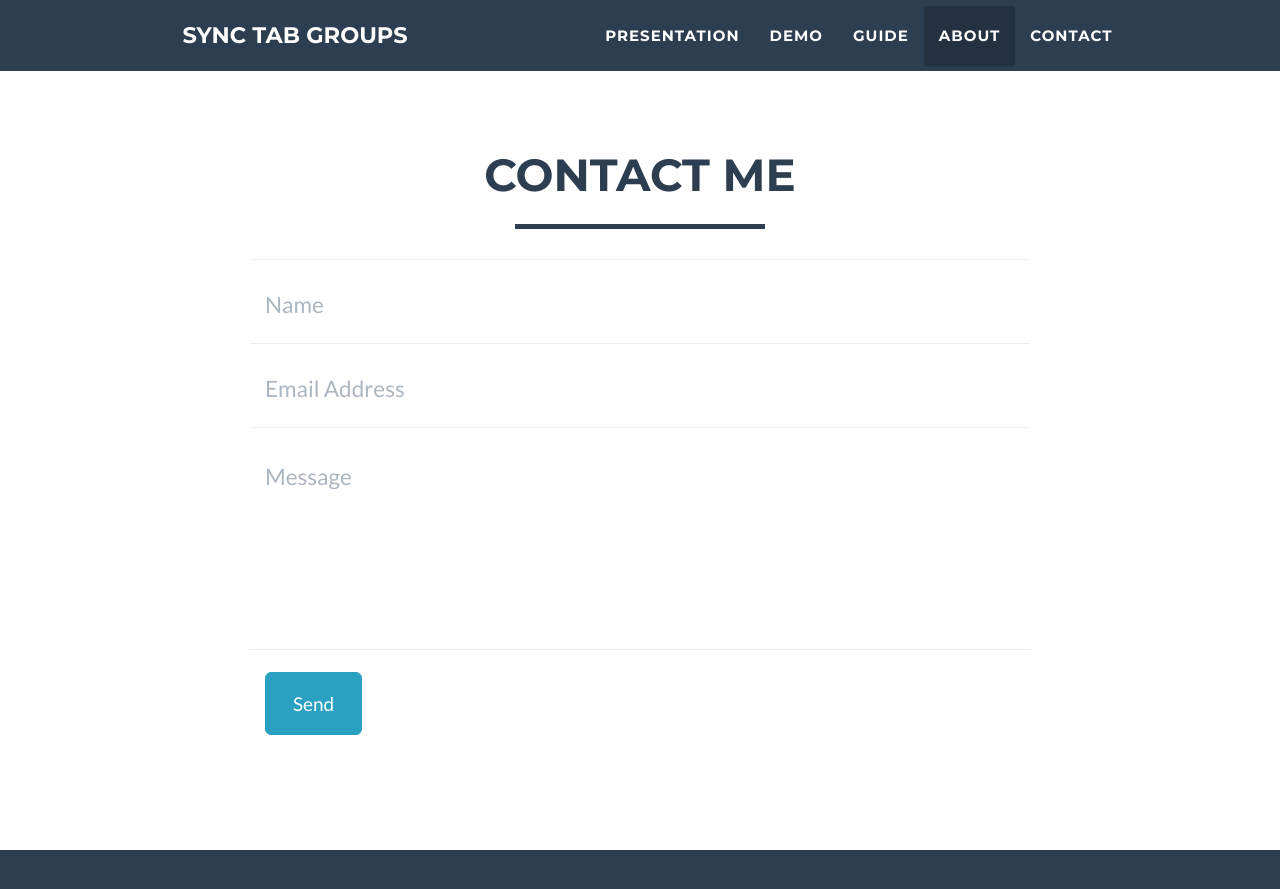
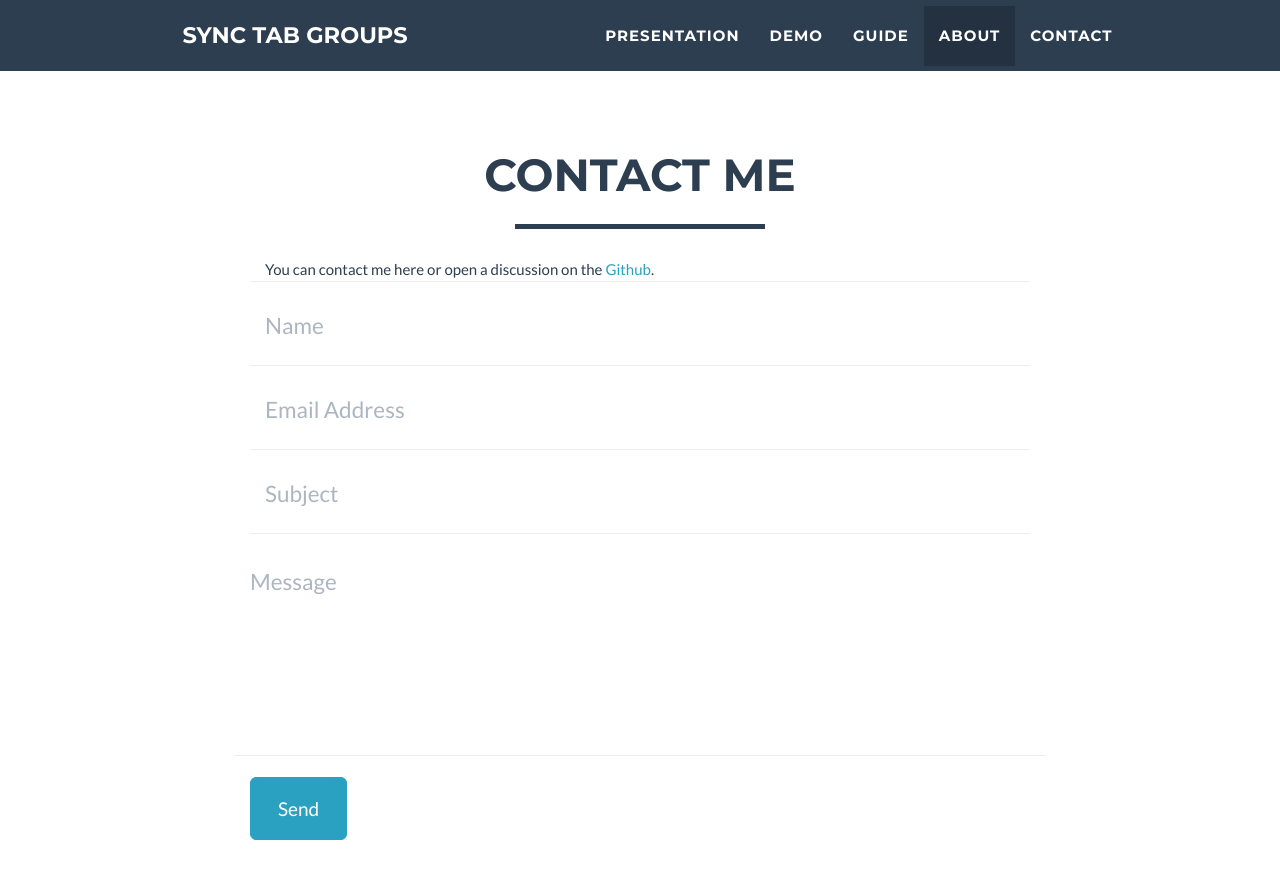
Before and after one commit to Morikko/synctabgroups-docs, a Jekyll site: the page built from index.html, in a window 1280 px wide and 900 px high, scrolled down 3426 px. Shown: the top 889 px of the window. Built offline with Jekyll 4.4.1, drawn with Linux system fonts in a browser that asks for light colours.

Commit message:
Finish contact section

```diff
--- a/_includes/contact_static.html
+++ b/_includes/contact_static.html
@@ -8,6 +8,9 @@
 			</div>
 		</div>
 		<div class="row">
+			<div class="col-lg-8 col-lg-offset-2 contact-intro">
+				You can contact me here or open a discussion on the <a href="https://github.com/Morikko/sync-tab-groups/issues">Github</a>.
+			</div>
 			<div class="col-lg-8 col-lg-offset-2">
 				<form  action="https://formspree.io/{{ site.email }}" method="POST" name="sentMessage" id="contactForm" novalidate>
 					<div class="row control-group">
@@ -24,10 +27,12 @@
 							<p class="help-block text-danger"></p>
 						</div>
 					</div>
-					<div>
-						<input type="hidden"  name="_subject" value="New submission!">
-						<input type="text" name="_gotcha" style="display:none" />
-					</div>
+					<div class="row control-group">
+						<div class="form-group col-xs-12 floating-label-form-group controls">
+							<label>Subject</label>
+							<input type="text" name="_subject" class="form-control" placeholder="Subject" id="subject" required data-validation-required-message="Please enter a subject.">
+							<p class="help-block text-danger"></p>
+						</div>
 					<div class="row control-group">
 						<div class="form-group col-xs-12 floating-label-form-group controls">
 							<label>Message</label>
```
